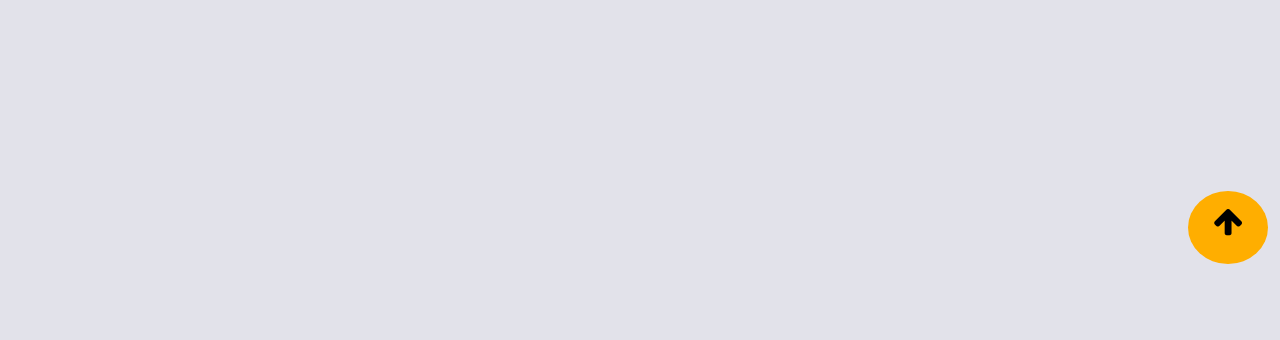
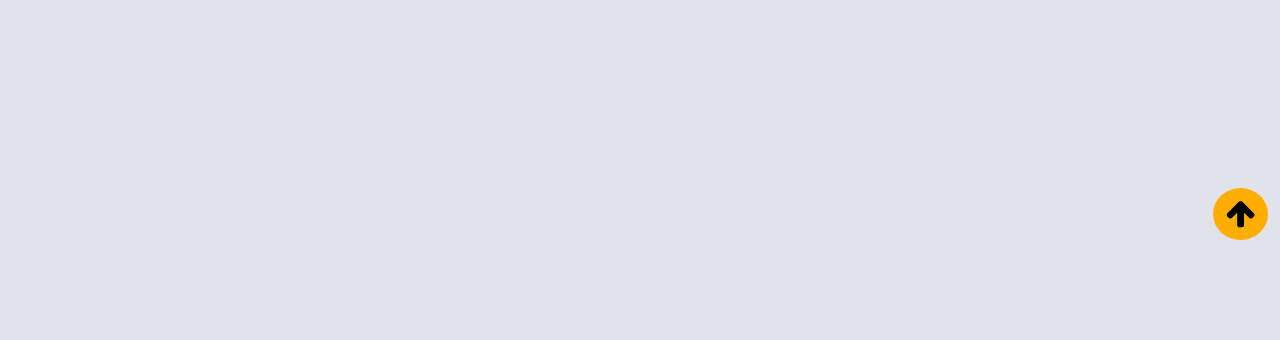
Before and after one commit to Idighekere/my-portfolio, a plain HTML site: page index.html in a window 1280 px wide. Shown: the part 460-800 px from the top of the page. Drawn offline with Linux system fonts and the light colour scheme.

Commit message:
Update styles.css

```diff
--- a/styles.css
+++ b/styles.css
@@ -420,6 +420,7 @@ form img {
 footer {
     background-color: #111517;
     min-height: auto;
+    margin-bottom: 0;
 
 }
 
@@ -503,12 +504,14 @@ footer {
 }
 
 .scroll-to-top a {
-    background-color: #ffae00;
-    padding: 25px;
+   background-color: #ffae00;
+    padding: 10px;
     color: #000;
     text-decoration: none;
-    border-radius: 50%;
-    width: 50px;
+    border-radius: 100%;
+    width: 35px;
+    display: grid;
+    justify-content: center;
 }
 
 #home:active {
```
